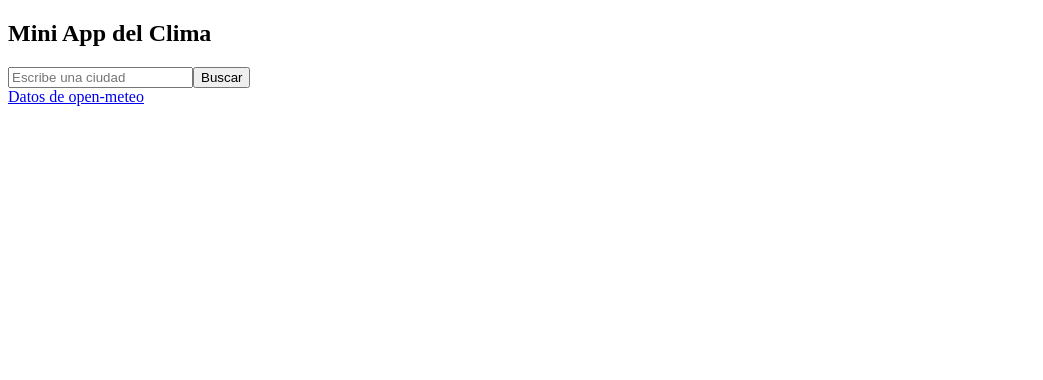
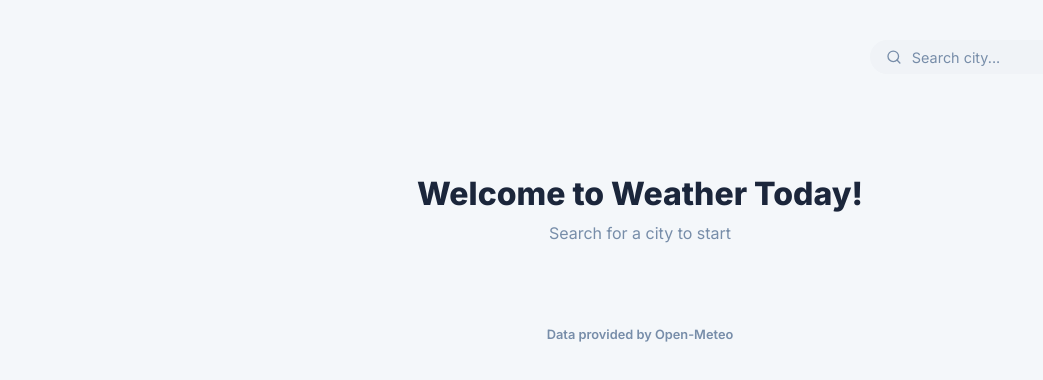
Before and after one commit to yggabo/weather-today, a Vue app: page / in a window 1280 px wide. Shown: the top 380 px of the page, without its empty margins (0-1043 px from the left). Built offline with nearby package versions, Linux system fonts and the light colour scheme.

Commit message:
update visual

```diff
--- a/index.html
+++ b/index.html
@@ -4,7 +4,10 @@
     <meta charset="UTF-8">
     <link rel="icon" href="/favicon.ico">
     <meta name="viewport" content="width=device-width, initial-scale=1.0">
-    <title>Vite App</title>
+    <link rel="preconnect" href="https://fonts.googleapis.com">
+    <link rel="preconnect" href="https://fonts.gstatic.com" crossorigin>
+    <link href="https://fonts.googleapis.com/css2?family=Inter:wght@400;600;700;800&display=swap" rel="stylesheet">
+    <title>Weather Today!</title>
   </head>
   <body>
     <div id="app"></div>
--- a/src/App.vue
+++ b/src/App.vue
@@ -1,19 +1,26 @@
 <template>
-  <div>
-    <h2>Mini App del Clima</h2>
-
-    <!-- Componente de entrada de ubicación
-    Emite el evento 'lugar-seleccionado' cuando el usuario elige un lugar
-    El evento se maneja con la función actualizarLugar -->
+  <main class="contenedor-principal">
+    <!-- Componente de búsqueda (Buscador superior) -->
     <UbicacionInput @lugar-seleccionado="actualizarLugar" />
 
-    <!-- Componente que muestra la información del clima actual-->
-    <ClimaCard v-if="lugarSeleccionado" :lugar="lugarSeleccionado" />
+    <div v-if="lugarSeleccionado" class="contenido-clima">
+      <!-- Componente que muestra la información del clima actual -->
+      <ClimaCard :lugar="lugarSeleccionado" />
 
-    <!-- Componente que muestra el pronóstico semanal-->
-    <PronosticoSemanal v-if="lugarSeleccionado" :lugar="lugarSeleccionado" />
-  </div>
-  <a href="https://open-meteo.com/" target="blank">Datos de open-meteo</a>
+      <!-- Componente que muestra el pronóstico semanal -->
+      <PronosticoSemanal :lugar="lugarSeleccionado" />
+    </div>
+
+    <!-- Mensaje inicial si no hay lugar seleccionado -->
+    <div v-else class="mensaje-bienvenida">
+      <h2>Welcome to Weather Today!</h2>
+      <p>Search for a city to start</p>
+    </div>
+
+    <footer class="footer">
+      <a href="https://open-meteo.com/" target="blank" class="link-datos">Data provided by Open-Meteo</a>
+    </footer>
+  </main>
 </template>
 
 <script setup>
@@ -30,3 +37,35 @@ function actualizarLugar(lugar) {
   lugarSeleccionado.value = lugar;
 }
 </script>
+
+<style scoped>
+.mensaje-bienvenida {
+  text-align: center;
+  margin-top: 100px;
+  color: var(--texto-gris);
+}
+
+.mensaje-bienvenida h2 {
+  font-size: 2rem;
+  color: var(--texto-oscuro);
+  margin-bottom: 10px;
+}
+
+.footer {
+  margin-top: 60px;
+  text-align: center;
+  padding: 20px;
+}
+
+.link-datos {
+  text-decoration: none;
+  color: var(--texto-gris);
+  font-size: 0.8rem;
+  font-weight: 600;
+  transition: color 0.3s;
+}
+
+.link-datos:hover {
+  color: var(--azul-primario);
+}
+</style>
--- /dev/null
+++ b/src/assets/main.css
@@ -0,0 +1,48 @@
+:root {
+  --fondo: #f4f7fa;
+  --blanco: #ffffff;
+  --azul-primario: #007bff;
+  --azul-suave: #eef2ff;
+  --texto-oscuro: #1b263b;
+  --texto-gris: #778da9;
+  --sombra: 0 10px 30px rgba(0, 0, 0, 0.05);
+  --radio: 20px;
+}
+
+* {
+  margin: 0;
+  padding: 0;
+  box-sizing: border-box;
+}
+
+body {
+  font-family: 'Inter', -apple-system, BlinkMacSystemFont, "Segoe UI", Roboto, Helvetica, Arial, sans-serif;
+  background-color: var(--fondo);
+  color: var(--texto-oscuro);
+  -webkit-font-smoothing: antialiased;
+  -moz-osx-font-smoothing: grayscale;
+}
+
+.contenedor-principal {
+  max-width: 1000px;
+  margin: 0 auto;
+  padding: 40px 20px;
+  min-height: 100vh;
+}
+
+h1, h2, h3 {
+  font-weight: 800;
+}
+
+button {
+  cursor: pointer;
+  border: none;
+  background: none;
+  font-family: inherit;
+}
+
+input {
+  outline: none;
+  border: none;
+  font-family: inherit;
+}
--- a/src/components/PronosticoSemanal.vue
+++ b/src/components/PronosticoSemanal.vue
@@ -1,12 +1,25 @@
 <template>
-  <!-- Contenedor principal del pronóstico -->
-  <div class="pronostico-container" v-if="pronostico.length">
-    <!-- Tarjeta de cada día del pronóstico -->
-    <div class="pronostico-card" v-for="(dia, index) in pronostico" :key="index">
-      <p class="fecha">{{ formatearFecha(dia.fecha) }}</p>
-      <p>Max: {{ dia.tempMax }}°C</p>
-      <p>Min: {{ dia.tempMin }}°C</p>
-      <p>Precip: {{ dia.precipitacion }} mm</p>
+  <div class="pronostico-seccion" v-if="pronostico.length">
+    <div class="pronostico-header">
+      <h2 class="pronostico-titulo">Weekly Forecast</h2>
+      <button class="btn-ver-mas">View 7 days</button>
+    </div>
+
+    <div class="pronostico-lista">
+      <!-- Tarjeta de cada día -->
+      <div
+        class="pronostico-item"
+        v-for="(dia, index) in pronostico"
+        :key="index"
+        :class="{ 'item-activo': index === 0 }"
+      >
+        <span class="dia-nombre">{{ index === 0 ? 'NOW' : formatearDia(dia.fecha) }}</span>
+        <div class="icono-clima-pequeno">
+          <!-- Icono de sol/clima simplificado -->
+          <svg xmlns="http://www.w3.org/2000/svg" width="24" height="24" viewBox="0 0 24 24" fill="none" :stroke="index === 0 ? '#fff' : '#007bff'" stroke-width="2" stroke-linecap="round" stroke-linejoin="round"><circle cx="12" cy="12" r="5"></circle><line x1="12" y1="1" x2="12" y2="3"></line><line x1="12" y1="21" x2="12" y2="23"></line><line x1="4.22" y1="4.22" x2="5.64" y2="5.64"></line><line x1="18.36" y1="18.36" x2="19.78" y2="19.78"></line><line x1="1" y1="12" x2="3" y2="12"></line><line x1="21" y1="12" x2="23" y2="12"></line><line x1="4.22" y1="19.78" x2="5.64" y2="18.36"></line><line x1="18.36" y1="5.64" x2="19.78" y2="4.22"></line></svg>
+        </div>
+        <span class="dia-temp">{{ Math.round(dia.tempMax) }}°</span>
+      </div>
     </div>
   </div>
 </template>
@@ -46,6 +59,12 @@ function formatearFecha(fechaStr) {
   return fecha.toLocaleDateString('es-ES', { weekday: 'short', day: 'numeric', month: 'short' });
 }
 
+// Función para obtener solo el día corto o la hora (para el diseño)
+function formatearDia(fechaStr) {
+  const fecha = new Date(fechaStr + 'T00:00:00');
+  return fecha.toLocaleDateString('en-US', { weekday: 'short' }).toUpperCase();
+}
+
 // Watcher para props.lugar
 watch(
   () => props.lugar,
@@ -59,28 +78,82 @@ watch(
 </script>
 
 <style scoped>
-.pronostico-container {
-  display: flex;
-  flex-wrap: wrap;
-  gap: 10px;
-  margin-top: 15px;
+.pronostico-seccion {
+  margin-top: 40px;
 }
 
-.pronostico-card {
-  border: 1px solid #ccc;
-  border-radius: 8px;
-  padding: 10px;
-  width: 130px;
-  text-align: center;
-  font-size: 14px;
+.pronostico-header {
+  display: flex;
+  justify-content: space-between;
+  align-items: center;
+  margin-bottom: 20px;
 }
 
-.fecha {
-  font-weight: bold;
-  margin-bottom: 5px;
+.pronostico-titulo {
+  font-size: 1.2rem;
+  font-weight: 700;
+  color: var(--texto-oscuro);
 }
 
-p {
-  margin: 3px 0;
+.btn-ver-mas {
+  color: var(--azul-primario);
+  font-weight: 700;
+  font-size: 0.85rem;
+}
+
+.pronostico-lista {
+  display: flex;
+  justify-content: space-between;
+  gap: 12px;
+  overflow-x: auto;
+  padding-bottom: 10px;
+}
+
+/* Ocultar scrollbar */
+.pronostico-lista::-webkit-scrollbar {
+  display: none;
+}
+
+.pronostico-item {
+  background-color: var(--blanco);
+  border-radius: 15px;
+  padding: 20px 15px;
+  min-width: 100px;
+  display: flex;
+  flex-direction: column;
+  align-items: center;
+  justify-content: space-between;
+  gap: 15px;
+  box-shadow: 0 4px 12px rgba(0, 0, 0, 0.02);
+  border: 1px solid rgba(0, 0, 0, 0.03);
+  transition: all 0.3s ease;
+}
+
+.item-activo {
+  background-color: var(--azul-primario);
+  color: var(--blanco);
+  box-shadow: 0 10px 20px rgba(0, 123, 255, 0.2);
+  border-color: var(--azul-primario);
+}
+
+.dia-nombre {
+  font-size: 0.75rem;
+  font-weight: 700;
+  color: var(--texto-gris);
+}
+
+.item-activo .dia-nombre {
+  color: rgba(255, 255, 255, 0.8);
+}
+
+.icono-clima-pequeno {
+  display: flex;
+  align-items: center;
+  justify-content: center;
+}
+
+.dia-temp {
+  font-size: 1.1rem;
+  font-weight: 800;
 }
 </style>
--- a/src/components/UbicacionInput.vue
+++ b/src/components/UbicacionInput.vue
@@ -1,13 +1,18 @@
 <template>
-  <div>
+  <div class="buscador-contenedor">
+    <div class="buscador-input-wrapper">
+      <svg class="icono-busqueda" xmlns="http://www.w3.org/2000/svg" width="18" height="18" viewBox="0 0 24 24" fill="none" stroke="currentColor" stroke-width="2" stroke-linecap="round" stroke-linejoin="round"><circle cx="11" cy="11" r="8"></circle><line x1="21" y1="21" x2="16.65" y2="16.65"></line></svg>
       <!-- Campo de texto donde el usuario escribe la ciudad -->
       <input
         type="text"
         v-model="ciudadInput"
         @input="debouncedAutocompletar"
+        @keyup.enter="seleccionarLugar"
         list="sugerencias"
-      placeholder="Escribe una ciudad"
+        placeholder="Search city..."
+        class="buscador-input"
       />
+    </div>
     <!-- Lista de sugerencias para el autocompletado -->
     <datalist id="sugerencias">
       <option
@@ -16,8 +21,6 @@
         :value="`${lugar.name}${lugar.admin1 ? `, ${lugar.admin1}` : ''}, ${lugar.country}`"
       ></option>
     </datalist>
-    <!-- Botón que confirma la selección -->
-    <button @click="seleccionarLugar">Buscar</button>
   </div>
 </template>
 
@@ -82,3 +85,45 @@ function seleccionarLugar() {
   emit('lugar-seleccionado', lugar);
 }
 </script>
+
+<style scoped>
+.buscador-contenedor {
+  display: flex;
+  justify-content: flex-end;
+  margin-bottom: 30px;
+}
+
+.buscador-input-wrapper {
+  position: relative;
+  display: flex;
+  align-items: center;
+  background-color: #f0f3f7;
+  border-radius: 50px;
+  padding: 8px 16px;
+  width: 250px;
+  transition: all 0.3s ease;
+}
+
+.buscador-input-wrapper:focus-within {
+  background-color: var(--blanco);
+  box-shadow: 0 4px 12px rgba(0, 0, 0, 0.05);
+}
+
+.icono-busqueda {
+  color: var(--texto-gris);
+  margin-right: 10px;
+}
+
+.buscador-input {
+  background: transparent;
+  width: 100%;
+  border: none;
+  outline: none;
+  font-size: 0.9rem;
+  color: var(--texto-oscuro);
+}
+
+.buscador-input::placeholder {
+  color: var(--texto-gris);
+}
+</style>
--- a/src/main.js
+++ b/src/main.js
@@ -1,4 +1,5 @@
 import { createApp } from 'vue'
 import App from './App.vue'
+import './assets/main.css'
 
 createApp(App).mount('#app')
```
Also changed, not shown: src/components/ClimaCard.vue (+154 -16 lines), 1 other file (tests, documents, lock files or other folders). Lines whose indentation alone changed are shown as unchanged.
